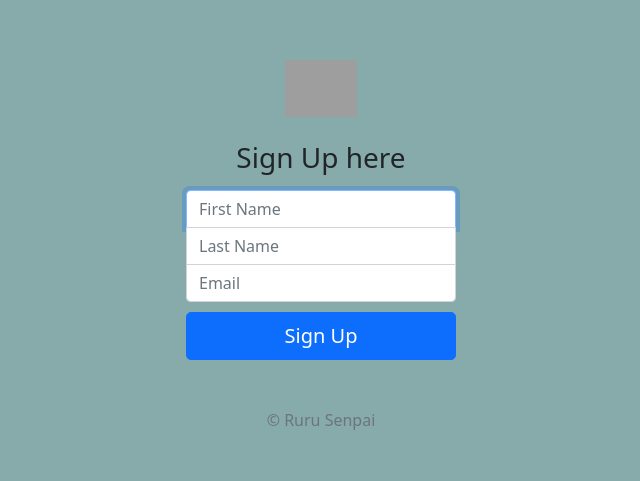
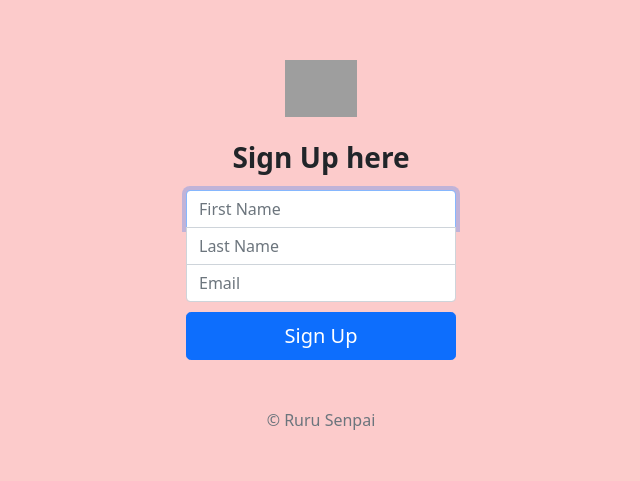
Before and after one commit to poulomi-biswas/Signup-website, a website: page signup.html in a window 1280 px wide. Shown: the part 146-627 px from the top of the page, without its empty margins (319-959 px from the left). Drawn offline with nearby package versions, Linux system fonts and the light colour scheme; grey boxes are pictures that could not be loaded.

Commit message:
changed color font

```diff
--- a/public/styles.css
+++ b/public/styles.css
@@ -8,7 +8,7 @@ body {
   align-items: center;
   padding-top: 40px;
   padding-bottom: 40px;
-  background-color: #87AAAA;
+  background-color: #FCCBCB;
 }
 
 .form-signin {
--- a/signup.html
+++ b/signup.html
@@ -51,7 +51,7 @@
 <main class="form-signin">
   <form action="/" class="form-signin" method="POST">
     <img class="mb-4" src="https://encrypted-tbn0.gstatic.com/images?q=tbn:ANd9GcQjC0ZTQ2o5LE3i-3Z3zSZMINwky7mT79FPJLbyn6JQEP-A3ZseicbIkWWHirp8-q1QVPA&usqp=CAU" alt="" width="72" height="57">
-    <h1 class="h3 mb-3 fw-normal">Sign Up here</h1>
+    <h1 class="h3 mb-3 fw-bold ">Sign Up here</h1>
 
 
     <input type="text" name="fName"  class="form-control top" placeholder="First Name" required autofocus>
```
